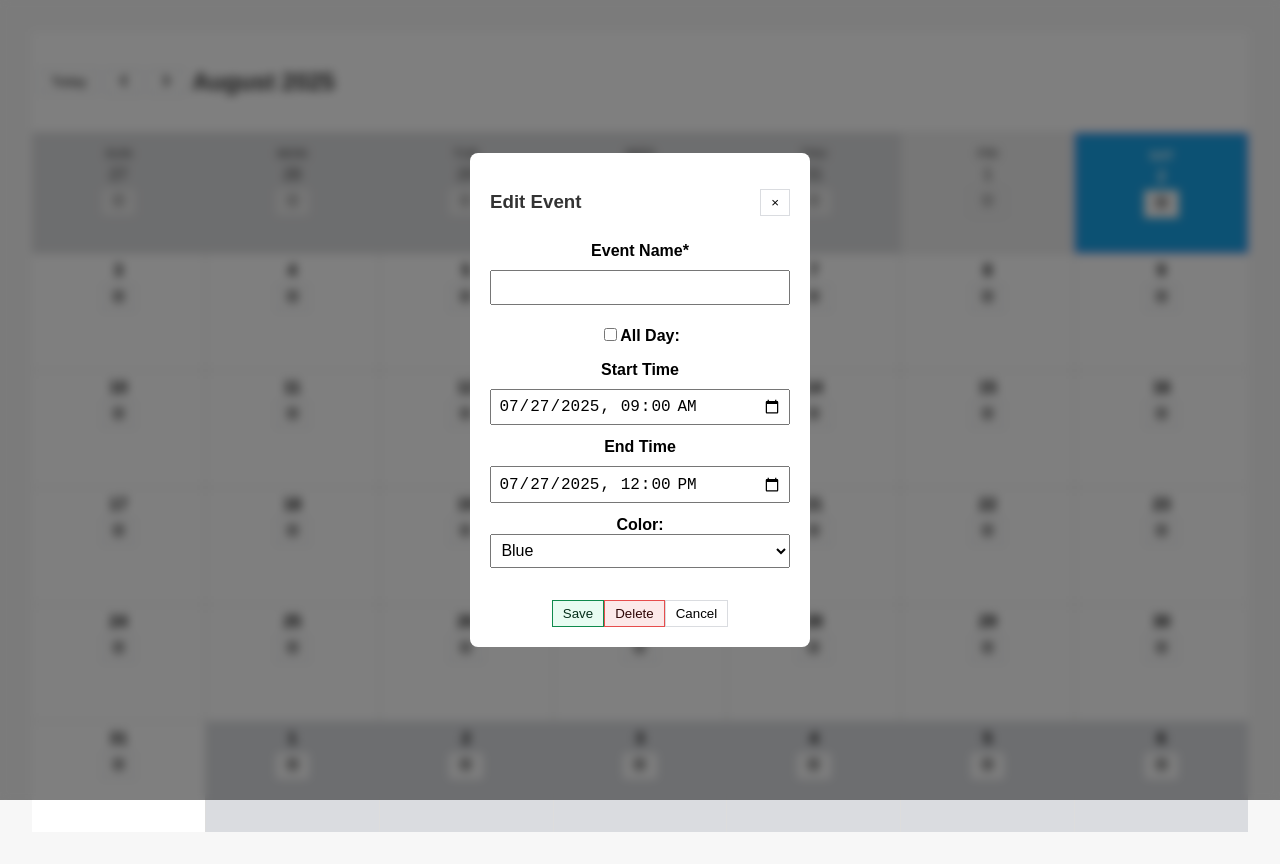
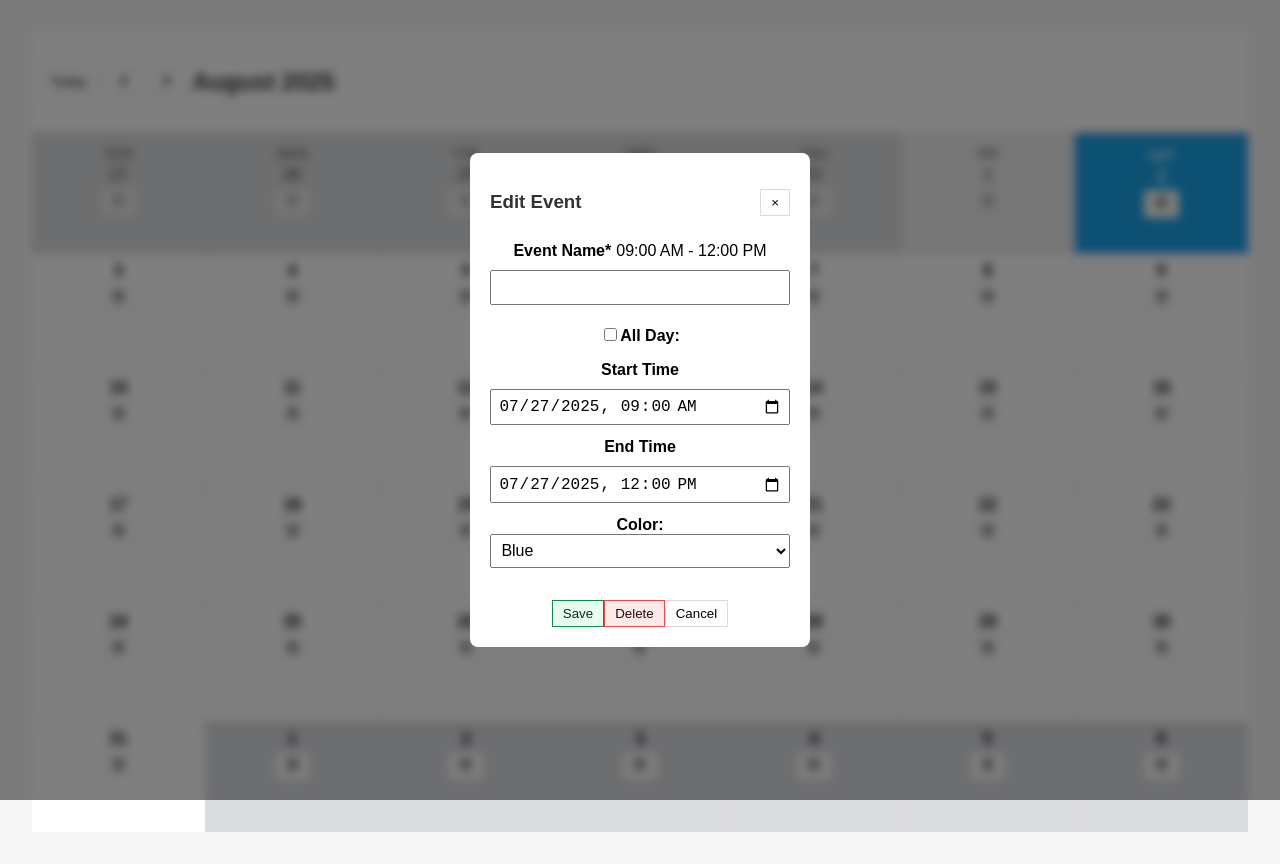
Before and after one commit to SantiagoYanezFerreiro/google-calendar-clone, a React (Vite) app: page / in a window 1280 px wide. Both pictures are taken after a click on the button 118 px from the left and 201 px from the top of the page. Built offline with nearby package versions, Linux system fonts and the light colour scheme.

Commit message:
fixed event bug for when there are no events

```diff
--- a/src/components/EventModal.tsx
+++ b/src/components/EventModal.tsx
@@ -129,6 +129,10 @@ const EventModal: React.FC<EventModalProps> = ({
     }, 300);
   };
 
+  const formatDisplayTime = (time: string) => {
+    return format(new Date(time), "hh:mm a");
+  };
+
   return (
     <div
       className={`modal ${isClosing ? "modal-closing" : ""}`}
@@ -150,6 +154,12 @@ const EventModal: React.FC<EventModalProps> = ({
           <label htmlFor="eventName">
             Event Name<span>*</span>
           </label>
+          {event && (
+            <span className="event-time">
+              {formatDisplayTime(event.startTime)} -{" "}
+              {formatDisplayTime(event.endTime)}
+            </span>
+          )}
           <input
             type="text"
             name="name"
```
